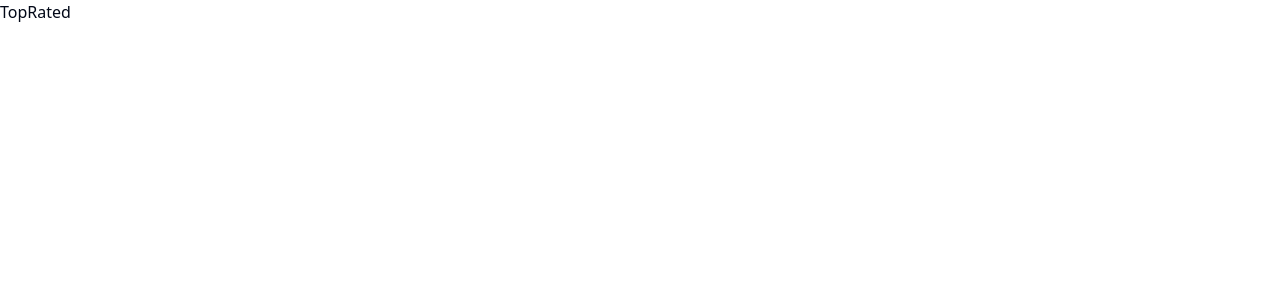
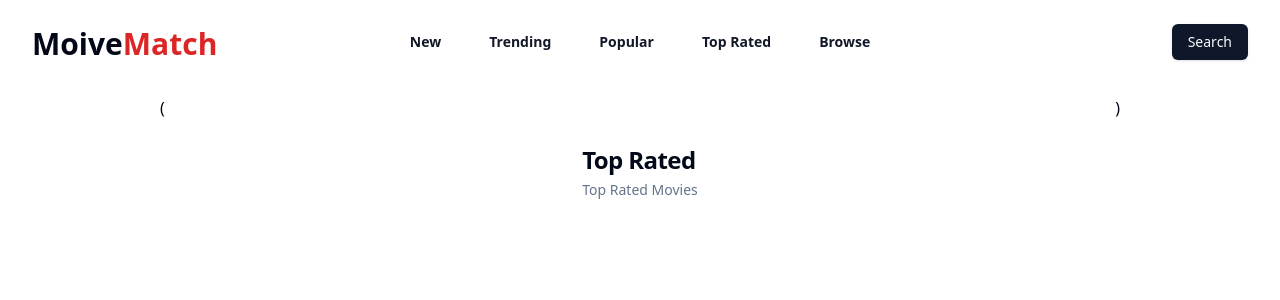
Before and after one commit to HemantRajSingh/MovieMatch, a React (Create React App) app in the folder frontend/: page /top-rated in a window 1280 px wide. Shown: the top 300 px of the page. Built offline with nearby package versions, Linux system fonts and the light colour scheme.

Commit message:
UI updated for trending, new, toprated

```diff
--- a/frontend/src/pages/New.jsx
+++ b/frontend/src/pages/New.jsx
@@ -1,7 +1,17 @@
+import MovieList from '../components/MovieList';
+import Header from '../components/Header';
 import React from 'react';
 
 const New = () => {
-  return <h1>New</h1>;
+  return (
+    <>
+      <Header />
+      <div className="flex w-3/4 mx-auto mt-3">
+        (
+        <MovieList title="New" subtitle="New Movies" movieList={[]} />)
+      </div>
+    </>
+  );
 };
 
 export default New;
--- a/frontend/src/pages/Popular.jsx
+++ b/frontend/src/pages/Popular.jsx
@@ -1,7 +1,16 @@
+import MovieList from '../components/MovieList';
+import Header from '../components/Header';
 import React from 'react';
-
 const Popular = () => {
-  return <h1>Popular</h1>;
+  return (
+    <>
+      <Header />
+      <div className="flex w-3/4 mx-auto mt-3">
+        (
+        <MovieList title="Popular" subtitle="Popular Movies" movieList={[]} />)
+      </div>
+    </>
+  );
 };
 
 export default Popular;
--- a/frontend/src/pages/TopRated.jsx
+++ b/frontend/src/pages/TopRated.jsx
@@ -1,7 +1,22 @@
+import MovieList from '../components/MovieList';
+import Header from '../components/Header';
 import React from 'react';
 
 const TopRated = () => {
-  return <h1>TopRated</h1>;
+  return (
+    <>
+      <Header />
+      <div className="flex w-3/4 mx-auto mt-3">
+        (
+        <MovieList
+          title="Top Rated"
+          subtitle="Top Rated Movies"
+          movieList={[]}
+        />
+        )
+      </div>
+    </>
+  );
 };
 
 export default TopRated;
--- a/frontend/src/pages/Trending.jsx
+++ b/frontend/src/pages/Trending.jsx
@@ -1,7 +1,18 @@
+import MovieList from '../components/MovieList';
+import Header from '../components/Header';
 import React from 'react';
 
 const Trending = () => {
-  return <div>Trending</div>;
+  return (
+    <>
+      <Header />
+      <div className="flex w-3/4 mx-auto mt-3">
+        (
+        <MovieList title="Trending" subtitle="Trending Movies" movieList={[]} />
+        )
+      </div>
+    </>
+  );
 };
 
 export default Trending;
```
